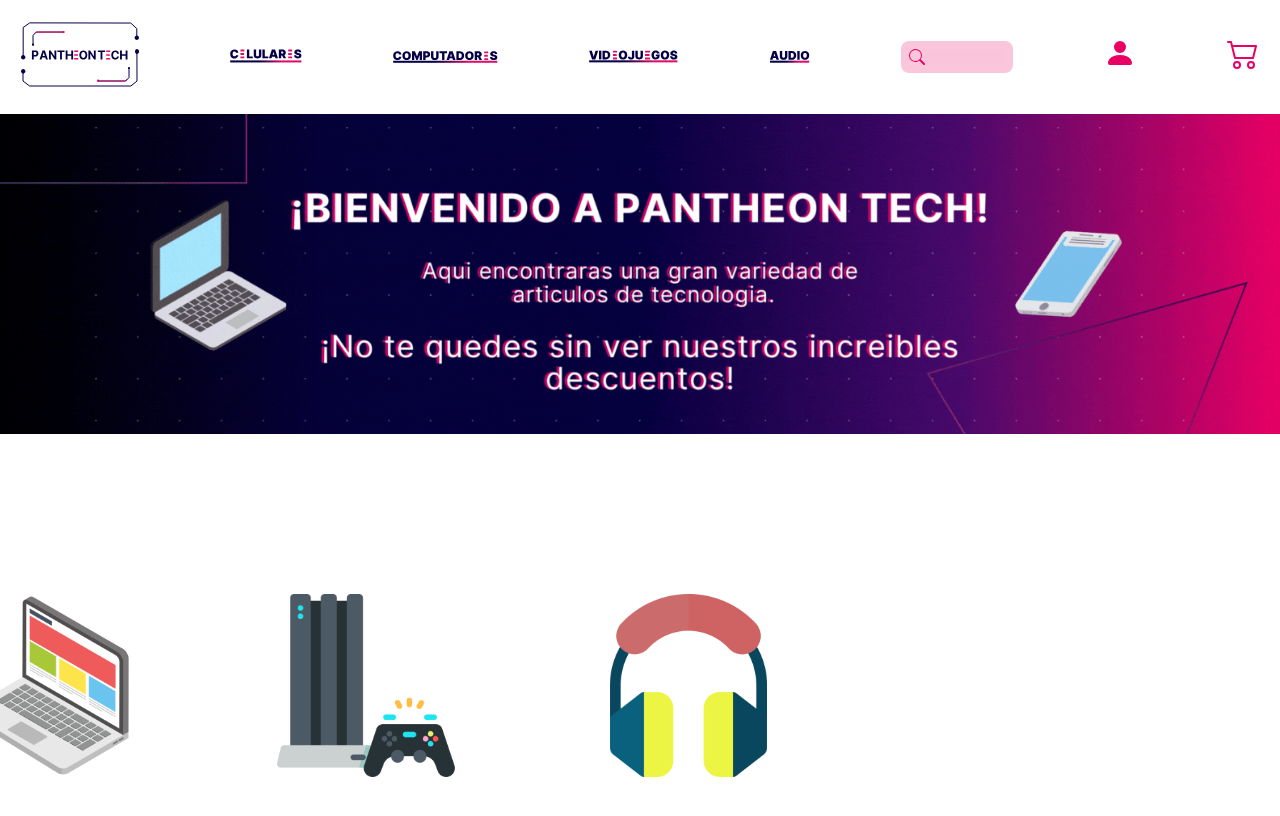
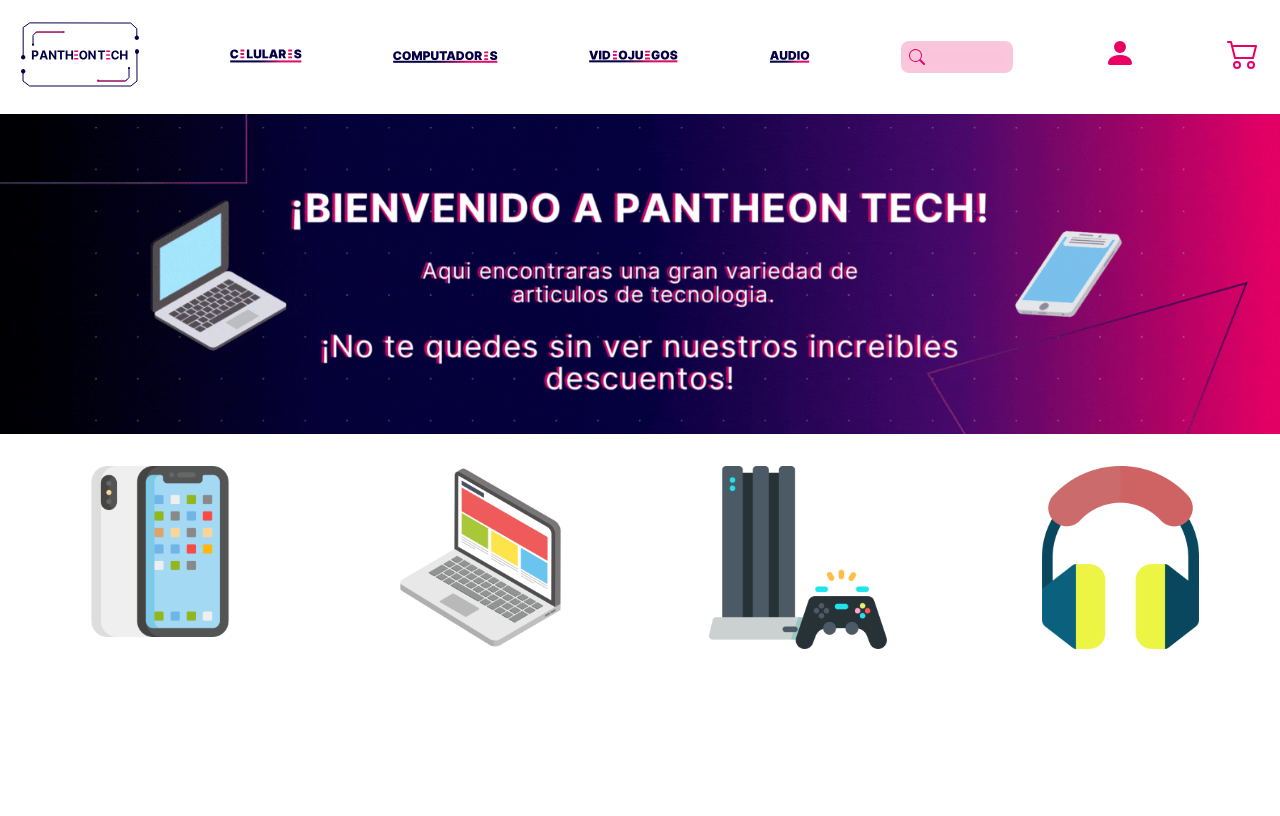
Before and after one commit to objetive218/Pantheon-Tech, a React (Vite) app: page / in a window 1280 px wide. Shown: the top 816 px of the page. Built offline with nearby package versions, Linux system fonts and the light colour scheme.

Commit message:
preview prueba

```diff
--- a/src/css/Preview.module.css
+++ b/src/css/Preview.module.css
@@ -6,9 +6,6 @@
   height: 80%;
   justify-items: center;
   margin-top: 2rem;
-  position: relative;
-  bottom: -8rem;
-  right: 27rem;
 }
 .celu {
   grid-column: 1/2;
```
